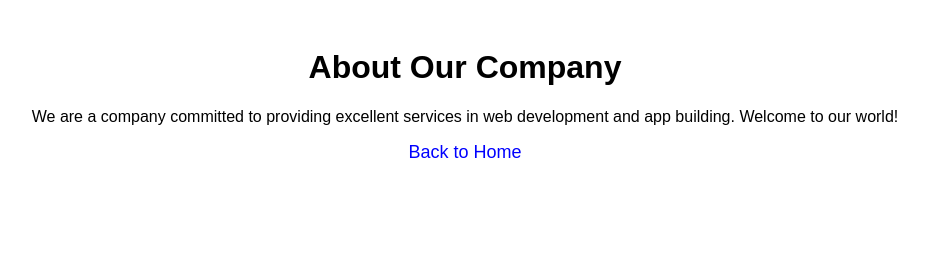
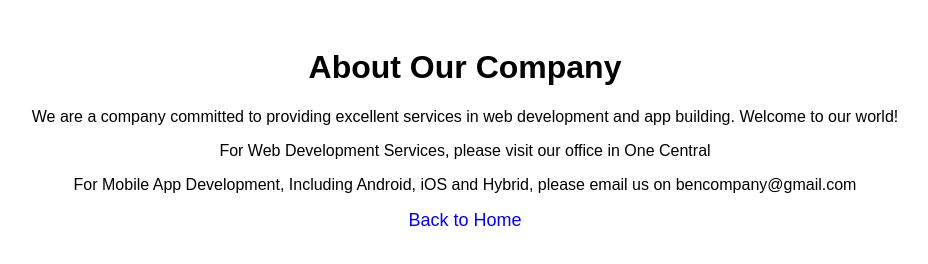
Before and after one commit to benwalton/simple-website, a website: page about.html in a window 1280 px wide. Shown: the whole page, without its empty margins (175-1103 px from the left). Drawn offline with Linux system fonts and the light colour scheme.

Commit message:
Update about.html

```diff
--- a/about.html
+++ b/about.html
@@ -20,6 +20,8 @@
 <body>
   <h1>About Our Company</h1>
   <p>We are a company committed to providing excellent services in web development and app building. Welcome to our world!</p>
+  <p>For Web Development Services, please visit our office in One Central</p>
+  <p>For Mobile App Development, Including Android, iOS and Hybrid, please email us on bencompany@gmail.com</p>
   <a href="/">Back to Home</a>
 </body>
 </html>
```
